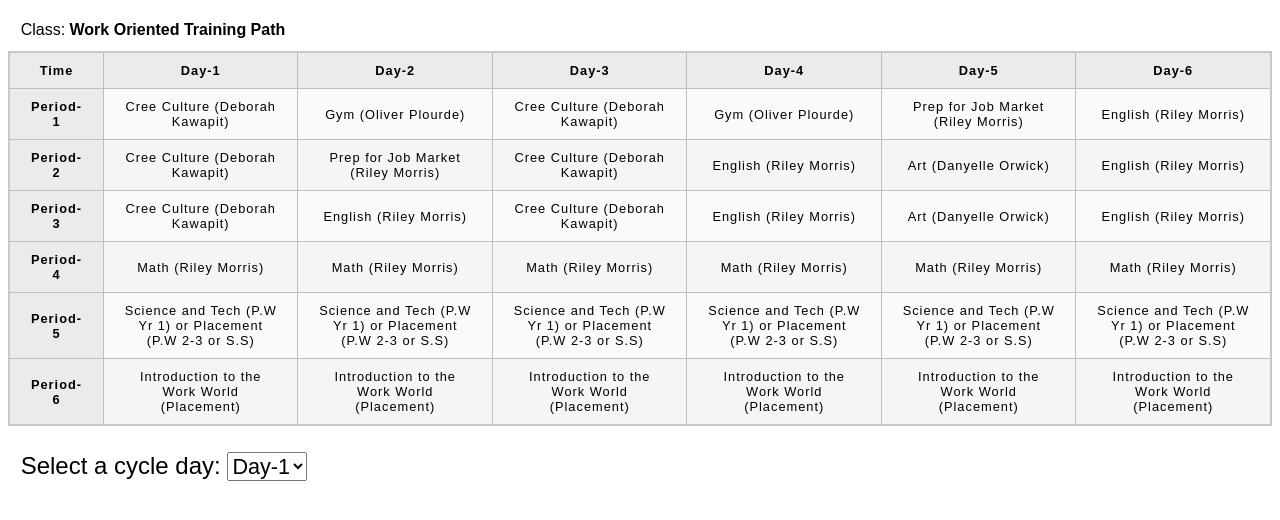
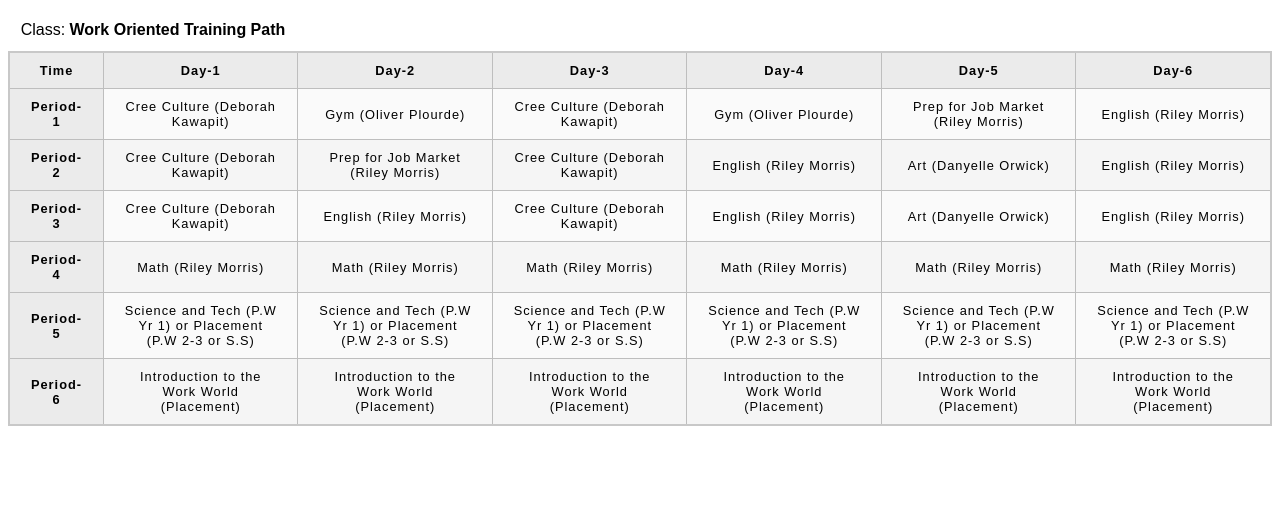
Before and after one commit to Riley-Morris/scheduleCheck, a plain HTML site: page index.html in a window 1280 px wide. Drawn offline with Linux system fonts and the light colour scheme.

Commit message:
remove drop down for cycle days from html

```diff
--- a/index.html
+++ b/index.html
@@ -81,15 +81,6 @@
             </th>
         </tr>
     </table>
-    <div class="cycleDayBox">
-        <label for="cycleDays">Select a cycle day:</label>
-        <select name="cycleDropDown" id="cycleDays">
-            <option value="1">Day-1</option>
-            <option value="2">Day-2</option>
-            <option value="3">Day-3</option>
-            <option value="4">Day-4</option>
-            <option value="5">Day-5</option>
-            <option value="6">Day-6</option>
         </select>
     </div>
 </body>
--- a/script.js
+++ b/script.js
@@ -100,6 +100,8 @@ let secondFilter = deleteArrayItems(filteredRange, 7, 16, 17, 26, 27, 42, 43, 44
   48, 49, 50, 51, 57, 82)
 
 
+//set up for loop to create and add 1-6 values to date objects in array to correspond to cycle days
+//array must start on cycle day 1
 function createObjectAndValues(dateArray){
   counter = 0
   dateObject = {}
@@ -114,8 +116,9 @@ function createObjectAndValues(dateArray){
 }
 let cycleDaysObject = createObjectAndValues(secondFilter)
 console.log(cycleDaysObject)
+
 //TODO
-//set up for loop to create and add 1-6 values to date objects in array to correspond to cycle days
+
 //look at .reduce
 //combine js with css to highlight current cycle day
 // allow drop down selection for other days
```
